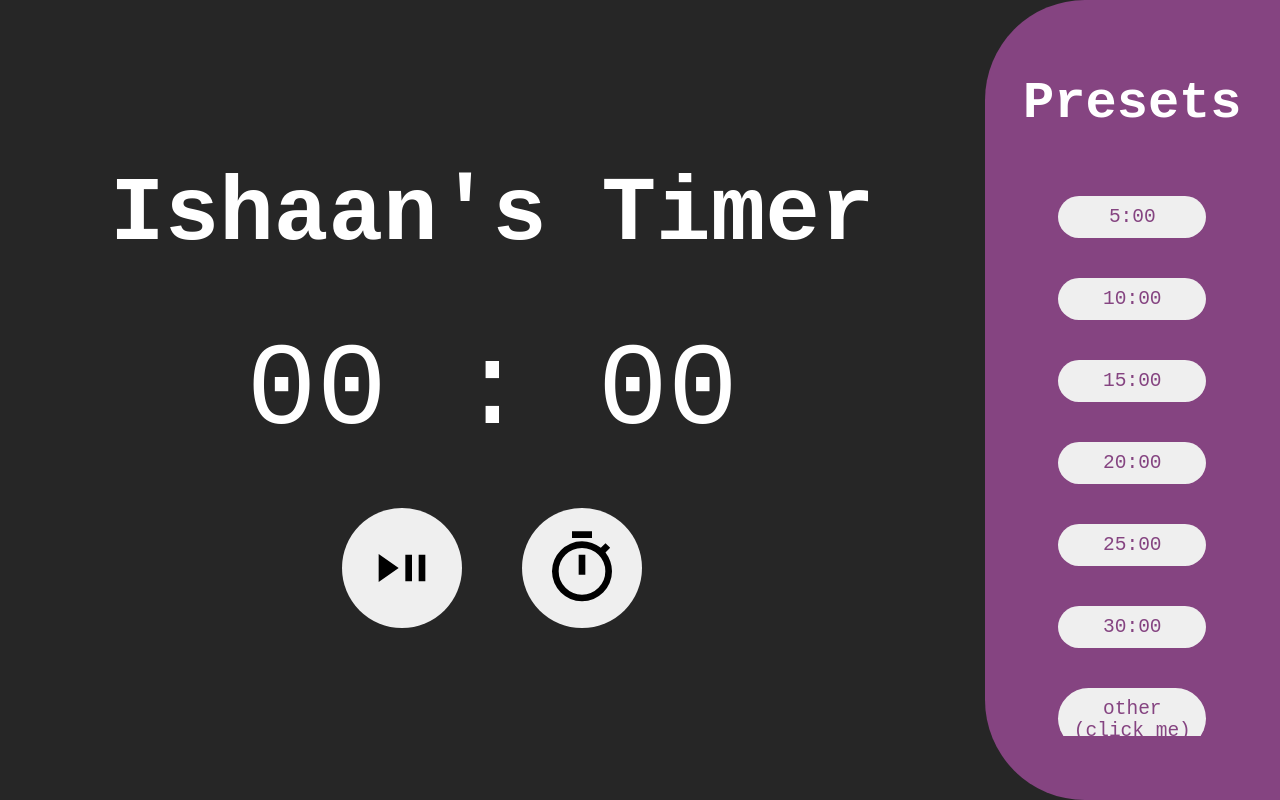
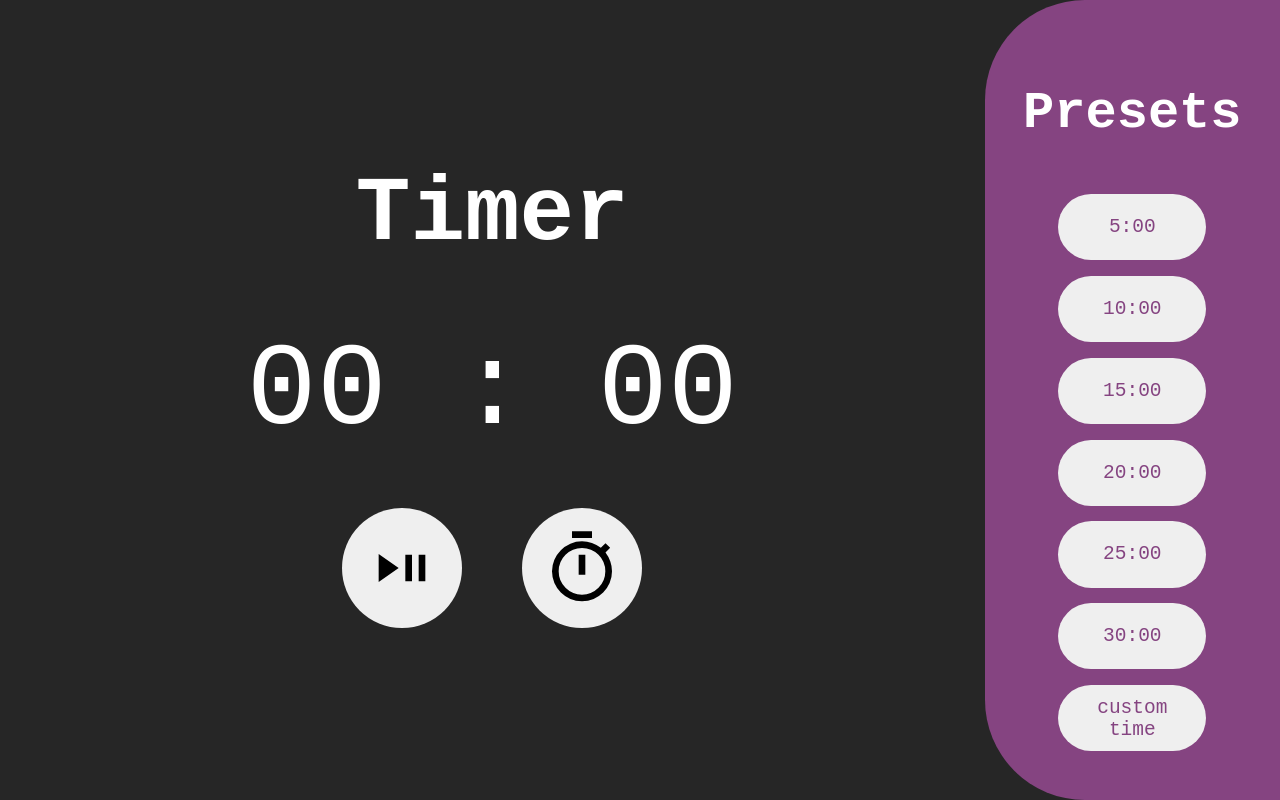
Before and after one commit to IshaanTakrani/study_timer, a plain HTML site: page index.html in a window 1280 px wide. Drawn offline with nearby package versions, Linux system fonts and the light colour scheme.

Commit message:
fixed button sizing issue
switched from px to em to resolve sizing issue

```diff
--- a/script.js
+++ b/script.js
@@ -146,7 +146,7 @@ class Timer {
 
     <div class="timer">
       <div class="left">
-        <h1 class>Ishaan's Timer</h1>
+        <h1 class>Timer</h1>
         <div class="clock">
           <span class="timer-min">00</span>
           <span class="timer-part"> : </span>
@@ -174,7 +174,7 @@ class Timer {
           <button class="btn-preset" id="btn4">20:00</button>
           <button class="btn-preset" id="btn5">25:00</button>
           <button class="btn-preset" id="btn6">30:00</button>
-          <button class="btn-preset" id="btn-other">other (click me)</button>
+          <button class="btn-preset" id="btn-other">custom time</button>
         </div>
       </div>
     </div>
--- a/styles.css
+++ b/styles.css
@@ -33,8 +33,8 @@
     background-color: #854481;
     border-radius: 100px 0px 0px 100px;
 
-    padding-top: 5%;
-    padding-bottom: 5%;
+    padding-top: 2.5%;
+    padding-bottom: 2.5%;
 }
 
 h1 {
@@ -113,8 +113,8 @@ h2 {
 }
 
 .btn-preset {
-    margin: 20px;
-    padding: 10px;
+    margin: 0.4em;
+    padding: 0.6em;
     width: 50%;
     height: 9%;
     border-radius: 100px;
```
Also changed, not shown: 1 other file.
